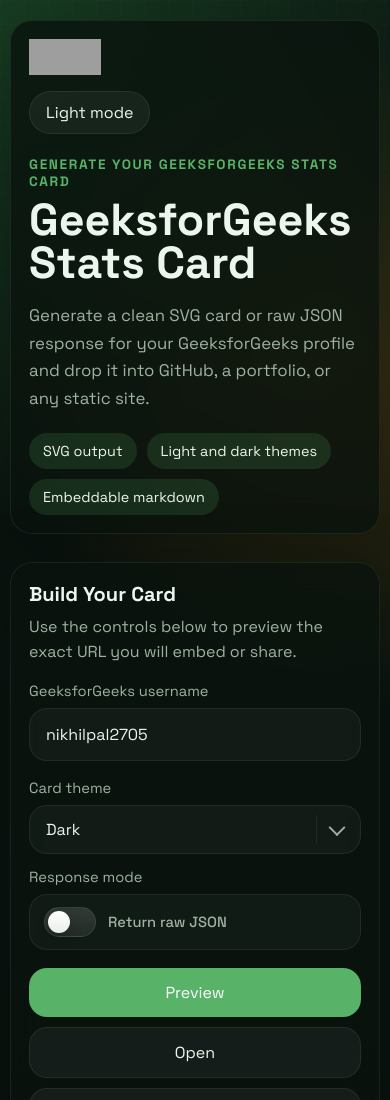
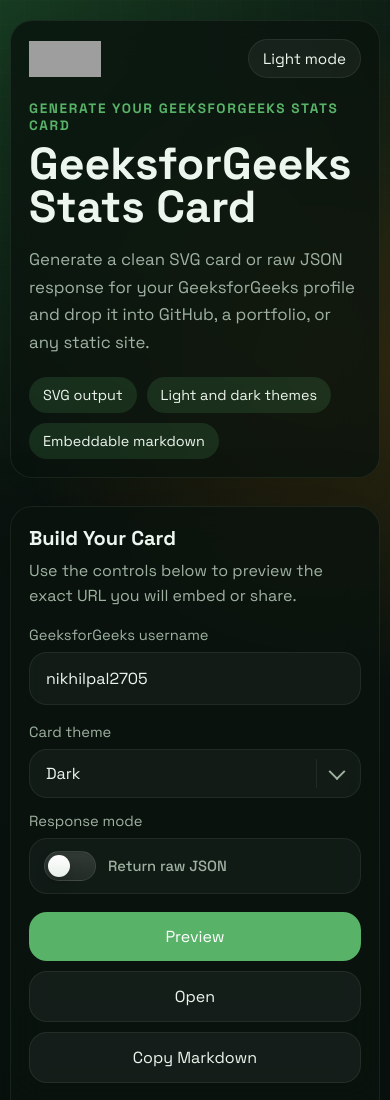
Before and after one commit to nikhilpal2705/GeeksForGeeks-Stats-Card, a website: page public/index.html in a window 390 px wide. Shown: the top 1100 px of the page. Drawn offline with Linux system fonts and the light colour scheme; grey boxes are pictures that could not be loaded.

Commit message:
fixed mobile view

```diff
--- a/public/demo.css
+++ b/public/demo.css
@@ -561,8 +561,16 @@
     }
 
     .brand-row {
-        align-items: flex-start;
-        flex-direction: column;
+        flex-direction: row;
+        align-items: center;
+        justify-content: space-between;
+        flex-wrap: wrap;
+        gap: 12px;
+    }
+
+    .theme-toggle {
+        padding: 9px 14px;
+        font-size: 0.95rem;
     }
 
     .footer-bar {
```
